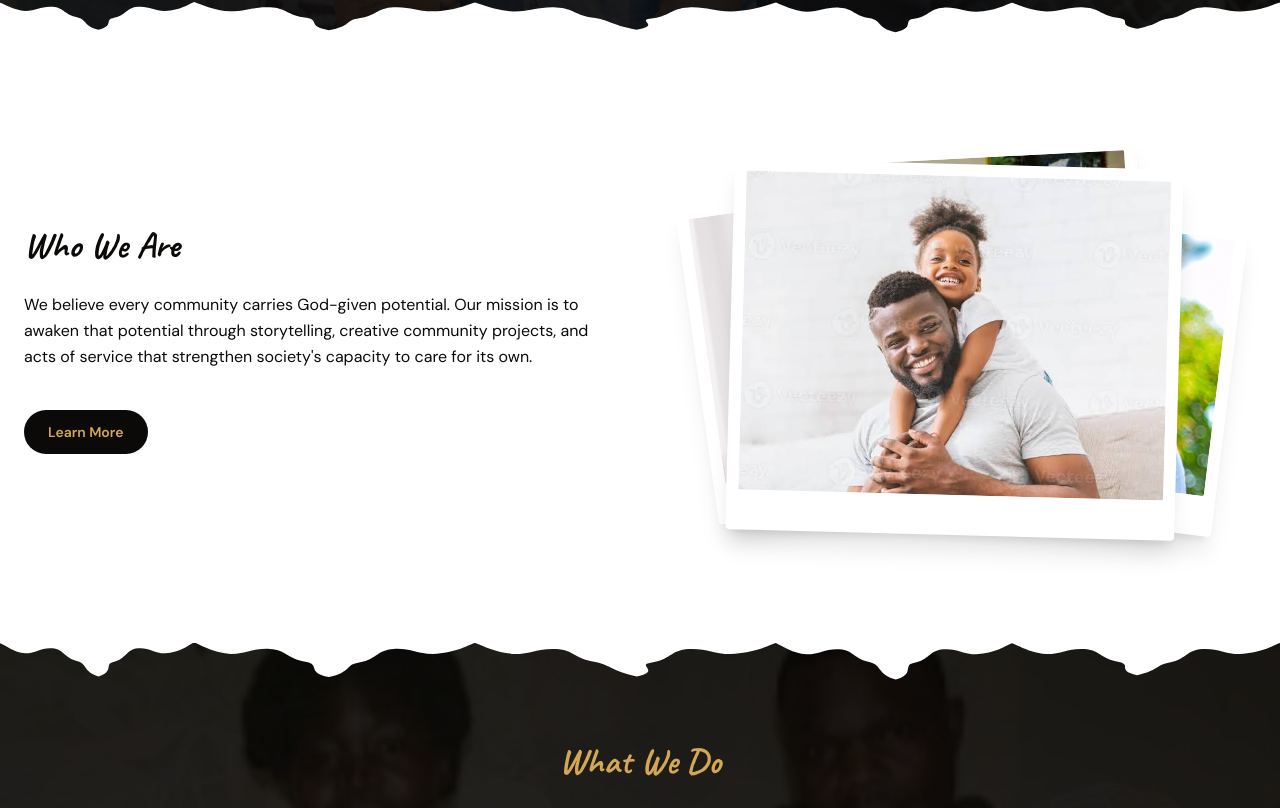
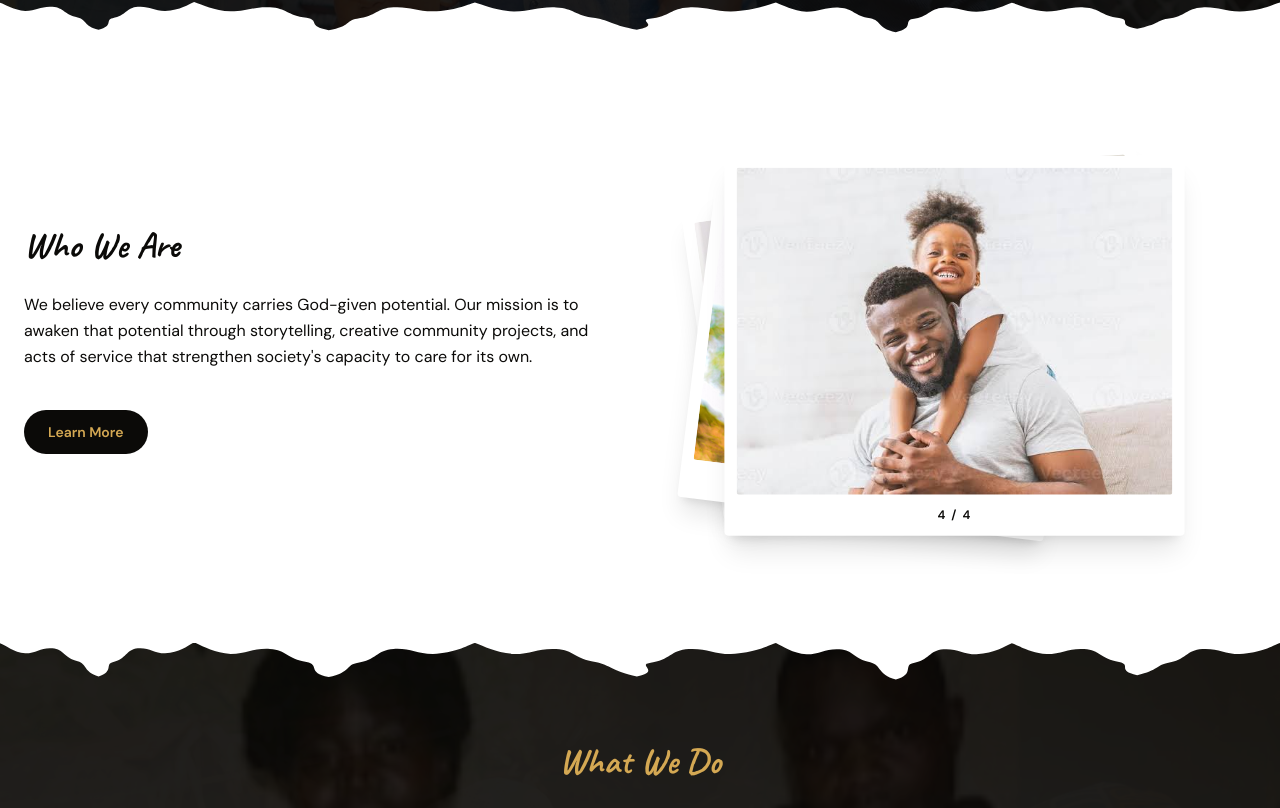
Before and after one commit to Amonochuka/blog, a Next.js app: page / in a window 1280 px wide. Shown: the part 532-1340 px from the top of the page. Built offline with nearby package versions, Linux system fonts and the light colour scheme; no server answers; the database is empty.

Commit message:
Cycle photo stacks while hovered

```diff
--- a/src/components/PhotoStack.tsx
+++ b/src/components/PhotoStack.tsx
@@ -1,46 +1,79 @@
+"use client";
+
 import Image from "next/image";
+import { useEffect, useState } from "react";
 
 type PhotoStackProps = {
-  photos: string[];
+  photos: [string, string, string, string];
   alt: string;
 };
 
 const printPositions = [
-  "left-[4%] top-[12%] w-[66%] -rotate-[8deg]",
-  "right-[3%] top-[18%] w-[64%] rotate-[7deg]",
-  "left-[17%] top-[4%] z-[1] w-[65%] -rotate-[3deg]",
-  "left-[10%] top-[8%] z-10 w-[78%] rotate-[1.5deg]",
+  { left: "4%", top: "12%", rotate: "-8deg" },
+  { left: "3%", top: "18%", rotate: "7deg" },
+  { left: "17%", top: "4%", rotate: "-3deg" },
+  { left: "10%", top: "8%", rotate: "1.5deg" },
 ];
 
 export function PhotoStack({ photos, alt }: PhotoStackProps) {
-  const visiblePhotos = photos.slice(0, 4);
+  const [activeIndex, setActiveIndex] = useState(photos.length - 1);
+  const [hovering, setHovering] = useState(false);
+
+  useEffect(() => {
+    if (!hovering || photos.length < 2 || window.matchMedia("(prefers-reduced-motion: reduce)").matches) return;
+    const timer = window.setInterval(() => {
+      setActiveIndex((current) => (current + 1) % photos.length);
+    }, 1300);
+    return () => window.clearInterval(timer);
+  }, [hovering, photos.length]);
 
   return (
-    <div className="relative mx-auto h-[19rem] w-full max-w-xl sm:h-[23rem] lg:h-[26rem]">
-      {visiblePhotos.map((src, index) => {
-        const isFrontPrint = index === visiblePhotos.length - 1;
-        const position = isFrontPrint && visiblePhotos.length < 4
-          ? "left-[10%] top-[8%] z-10 w-[78%] rotate-[1.5deg]"
-          : printPositions[index];
-
+    <div className="mx-auto w-full max-w-xl">
+      <div
+        className="relative h-[19rem] w-full sm:h-[23rem] lg:h-[26rem]"
+        role="group"
+        aria-label="Photo stack. Hover to browse photos, or select one to bring it forward."
+        onMouseEnter={() => setHovering(true)}
+        onMouseLeave={() => setHovering(false)}
+      >
+        {photos.map((src, index) => {
+          const active = index === activeIndex;
+          const position = printPositions[index];
           return (
-          <div
+            <button
               key={src}
-            className={`absolute rounded-sm bg-white p-2 pb-8 shadow-xl sm:p-3 sm:pb-10 ${position}`}
+              type="button"
+              aria-label={`Show photo ${index + 1} of ${photos.length}`}
+              aria-pressed={active}
+              onClick={() => setActiveIndex(index)}
+              onFocus={() => setActiveIndex(index)}
+              className="absolute rounded-sm bg-white p-2 pb-8 text-left shadow-xl outline-offset-4 transition-[left,top,width,transform,box-shadow] duration-500 ease-out focus-visible:outline-2 focus-visible:outline-brand-gold motion-reduce:transition-none sm:p-3 sm:pb-10"
+              style={{
+                left: active ? "10%" : position.left,
+                top: active ? "7%" : position.top,
+                width: active ? "78%" : "66%",
+                zIndex: active ? 20 : index + 1,
+                transform: `rotate(${active ? "0deg" : position.rotate}) scale(${active ? 1.025 : 0.97})`,
+              }}
             >
               <Image
                 src={src}
-              alt={isFrontPrint ? alt : ""}
-              aria-hidden={!isFrontPrint}
+                alt={active ? alt : ""}
+                aria-hidden={!active}
                 className="aspect-[4/3] w-full rounded-[2px] object-cover object-[center_20%]"
                 width={1200}
                 height={900}
                 sizes="(min-width: 1024px) 40vw, 82vw"
                 loading="lazy"
               />
-          </div>
+              <span className="absolute inset-x-3 bottom-2 text-center text-[10px] font-semibold uppercase tracking-[0.12em] text-brand-black sm:bottom-3 sm:text-xs">
+                {index + 1} / {photos.length}
+              </span>
+            </button>
           );
         })}
+        <span className="sr-only" aria-live="polite">Showing photo {activeIndex + 1} of {photos.length}.</span>
+      </div>
     </div>
   );
 }
--- a/src/components/ProjectPhotoStack.tsx
+++ b/src/components/ProjectPhotoStack.tsx
@@ -2,7 +2,7 @@
 
 import Image from "next/image";
 import Link from "next/link";
-import { useState } from "react";
+import { useEffect, useState } from "react";
 
 type Project = {
   id: string;
@@ -22,13 +22,29 @@ const fanPositions = [
 export function ProjectPhotoStack({ projects }: { projects: Project[] }) {
   const photoProjects = projects.slice(0, 3);
   const [activeIndex, setActiveIndex] = useState(0);
+  const [hoveringStack, setHoveringStack] = useState(false);
   const activeProject = photoProjects[activeIndex];
+
+  useEffect(() => {
+    if (!hoveringStack || photoProjects.length < 2 || window.matchMedia("(prefers-reduced-motion: reduce)").matches) return;
+    const timer = window.setInterval(() => {
+      setActiveIndex((current) => (current + 1) % photoProjects.length);
+    }, 1300);
+    return () => window.clearInterval(timer);
+  }, [hoveringStack, photoProjects.length]);
+
   if (!activeProject) return null;
 
   return (
     <div className="grid items-center gap-8 lg:grid-cols-2 lg:gap-12">
       <div>
-        <div className="relative mx-auto h-[19rem] w-full max-w-xl sm:h-[23rem] lg:h-[26rem]" role="group" aria-label="Project photo stack">
+        <div
+          className="relative mx-auto h-[19rem] w-full max-w-xl sm:h-[23rem] lg:h-[26rem]"
+          role="group"
+          aria-label="Project photo stack. Hover to browse photos, or select one to bring it forward."
+          onMouseEnter={() => setHoveringStack(true)}
+          onMouseLeave={() => setHoveringStack(false)}
+        >
           {photoProjects.map((project, index) => {
             const active = index === activeIndex;
             const fan = fanPositions[index];
@@ -67,7 +83,7 @@ export function ProjectPhotoStack({ projects }: { projects: Project[] }) {
           })}
         </div>
         <p className="mt-1 text-center text-sm text-brand-gold-light">
-          Photo {activeIndex + 1} of {photoProjects.length} · {activeProject.name}
+          {activeProject.name} · {activeIndex + 1} / {photoProjects.length}
         </p>
       </div>
 
```
Lines whose indentation alone changed are shown as unchanged.
